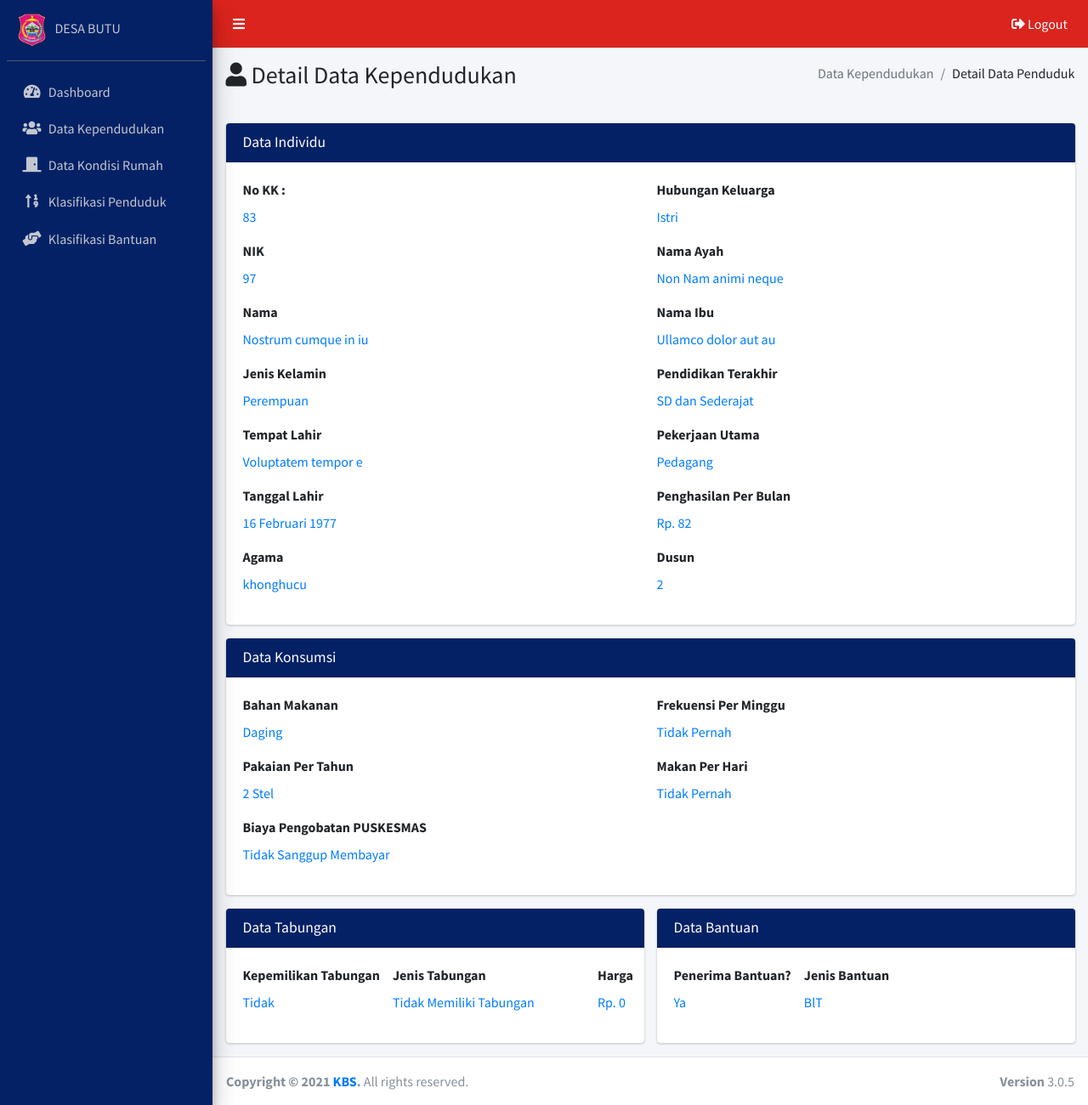
After one commit to wayosu/new-simkbs, a PHP site: page /simkbs/detail_penduduk/97 in a window 1280 px wide. The commit adds this page. Shown: the whole page at 85% size. Run offline with PHP 8.4, Linux system fonts and the light colour scheme; data comes from the database, SQL or seed files in the repository; some libraries are stand-ins or nearby versions.

Commit message:
detail penduduk

```diff
--- a/admin.php
+++ b/admin.php
@@ -25,6 +25,8 @@ include 'views/layout/sidebar.php';
         include 'views/pages/data_klasifikasi_kependudukan.php';
     } else if (isset($_GET['views']) && $_GET['views'] == "data_klasifikasi_bantuan") {
         include 'views/pages/data_klasifikasi_bantuan.php';
+    } else if (isset($_GET['views']) && $_GET['views'] == "detail_penduduk") {
+        include 'views/pages/detail_penduduk.php';
     } else {
         include 'views/pages/dashboard.php';
     }
--- a/app/function/function_data_kependudukan.php
+++ b/app/function/function_data_kependudukan.php
@@ -32,6 +32,7 @@ function tampil_data($mysqli)
                         <button class="dropdown-item" type="submit" name="hapus_data" onclick="return confirm('Yakin ingin menghapus data ini?')">Hapus</button>
                     </form>
                     <a href="edit_data_kependudukan/<?= $row['NIK']; ?>" class="dropdown-item">Edit</a>
+                    <a href="detail_penduduk/<?= $row['NIK']; ?>" class="dropdown-item">Detail</a>
                 </div>
             </td>
         </tr>
--- /dev/null
+++ b/views/pages/detail_penduduk.php
@@ -0,0 +1,306 @@
+<?php $nik = $_GET['id'];
+error_reporting(0);
+include 'app/post/post_data_kependudukan.php';  ?>
+
+<!-- Content Header (Page header) -->
+<section class="content-header">
+    <div class="container-fluid">
+        <div class="row">
+            <div class="col-sm-6">
+                <h3><i class="nav-icon fas fa-user"></i> Detail Data Kependudukan</h3>
+            </div>
+            <div class="col-sm-6">
+                <ol class="breadcrumb float-sm-right">
+                    <li class="breadcrumb-item active">Data Kependudukan</li>
+                    <li class="breadcrumb-item">Detail Data Penduduk</li>
+                </ol>
+            </div>
+        </div>
+    </div><!-- /.container-fluid -->
+</section>
+<?php
+$query = $mysqli->query("SELECT * FROM tabel_kependudukan JOIN tabel_konsumsi ON tabel_kependudukan.NIK = tabel_konsumsi.NIK JOIN tabel_pekerjaan ON tabel_kependudukan.NIK = tabel_pekerjaan.NIK JOIN tabel_pendidikan ON tabel_kependudukan.NIK = tabel_pendidikan.NIK JOIN tabel_tabungan ON tabel_kependudukan.NIK = tabel_tabungan.NIK WHERE tabel_kependudukan.NIK = '$nik'");
+$row = $query->fetch_assoc();
+?>
+<section class="content">
+    <div class="container-fluid">
+        <div class="row">
+            <div class="col-12">
+                <div class="card mt-3">
+                    <div class="card-header" style="background-color: #042165;">
+                        <h3 class="card-title text-white">Data Individu</h3>
+                    </div>
+                    <div class="card-body">
+                        <div class="row">
+                            <div class="col-md-6">
+                                <div class="form-group">
+                                    <label for="">No KK :</label>
+                                    <div class="text-primary"><?= $row['NO_KK'] ?></div>
+
+                                </div>
+                                <div class="form-group">
+                                    <label for="">NIK</label>
+                                    <div class="text-primary"><?= $row['NIK'] ?></div>
+                                </div>
+                                <div class="form-group">
+                                    <label for="">Nama</label>
+                                    <div class="text-primary"><?= $row['NAMA_LGKP'] ?></div>
+                                </div>
+                                <div class="form-group">
+                                    <label>Jenis Kelamin</label>
+                                    <div class="text-primary"><?= $row['JK'] == '1' ? 'Laki Laki' : 'Perempuan' ?></div>
+                                </div>
+                                <div class="form-group">
+                                    <label for="">Tempat Lahir</label>
+                                    <div class="text-primary"><?= $row['TMPT_LHR'] ?></div>
+                                </div>
+                                <div class="form-group">
+                                    <label for="">Tanggal Lahir</label>
+                                    <div class="text-primary"><?= tgl_indo($row['TGL_LHR']) ?></div>
+                                </div>
+                                <div class="form-group">
+                                    <label>Agama</label>
+                                    <div class="text-primary"><?= $row['AGAMA'] ?></div>
+                                </div>
+                            </div>
+                            <div class="col-md-6">
+                                <div class="form-group">
+                                    <label>Hubungan Keluarga</label>
+                                    <div class="text-primary"><?php
+                                                                if ($row['HBKEL'] == '1') {
+                                                                    echo 'Kepala Keluarga';
+                                                                } else if ($row['HBKEL'] == '3') {
+                                                                    echo "Istri";
+                                                                } else {
+                                                                    echo "Anak";
+                                                                }
+                                                                ?></div>
+                                </div>
+                                <div class="form-group">
+                                    <label for="">Nama Ayah</label>
+                                    <div class="text-primary"><?= $row['NAMA_LGKP_AYAH'] ?></div>
+                                </div>
+                                <div class="form-group">
+                                    <label for="">Nama Ibu</label>
+                                    <div class="text-primary"><?= $row['NAMA_LGKP_IBU'] ?></div>
+                                </div>
+                                <div class="form-group">
+                                    <label>Pendidikan Terakhir</label>
+                                    <div class="text-primary"><?= $row['PENDIDIKAN_TERAKHIR'] ?></div>
+                                </div>
+                                <div class="form-group">
+                                    <label>Pekerjaan Utama</label>
+                                    <div class="text-primary"><?= $row['PEKERJAAN'] ?></div>
+                                </div>
+                                <div class="form-group">
+                                    <label for="">Penghasilan Per Bulan</label>
+                                    <div class="text-primary">Rp. <?= number_format($row['PENGHASILAN_PER_BULAN']) ?></div>
+                                </div>
+                                <div class="form-group">
+                                    <label for="">Dusun</label>
+                                    <div class="text-primary"><?= $row['DSN'] ?></div>
+                                </div>
+                            </div>
+                        </div>
+                    </div>
+                </div>
+            </div>
+        </div>
+    </div>
+</section>
+
+<section class="content">
+    <div class="container-fluid">
+        <div class="row">
+            <div class="col-12">
+                <div class="card">
+                    <div class="card-header" style="background-color: #042165;">
+                        <h3 class="card-title text-white">Data Konsumsi</h3>
+                    </div>
+                    <div class="card-body">
+                        <div class="row">
+                            <div class="col-md-6">
+                                <div class="form-group">
+                                    <label>Bahan Makanan</label>
+                                    <div class="text-primary"><?php
+                                                                if ($row['BAHAN_MAKANAN'] == '1') {
+                                                                    echo 'Daging';
+                                                                } else if ($row['BAHAN_MAKANAN'] == '2') {
+                                                                    echo "Susu";
+                                                                } else if ($row['BAHAN_MAKANAN'] == '3') {
+                                                                    echo "Ayam";
+                                                                } else {
+                                                                    echo "Lainnya";
+                                                                }
+                                                                ?></div>
+                                </div>
+                                <div class="form-group">
+                                    <label>Pakaian Per Tahun</label>
+                                    <div class="text-primary"><?php
+                                                                if ($row['PAKAIAN_PER_TAHUN'] == '0') {
+                                                                    echo 'Tidak Pernah';
+                                                                } else if ($row['PAKAIAN_PER_TAHUN'] == '1') {
+                                                                    echo "1 Stel";
+                                                                } else if ($row['PAKAIAN_PER_TAHUN'] == '2') {
+                                                                    echo "2 Stel";
+                                                                } else if ($row['PAKAIAN_PER_TAHUN'] == '3') {
+                                                                    echo "3 Stel";
+                                                                } else {
+                                                                    echo "Lainnya";
+                                                                }
+                                                                ?></div>
+
+                                </div>
+                                <div class="form-group">
+                                    <label>Biaya Pengobatan PUSKESMAS</label><br>
+                                    <div class="text-primary"><?php
+                                                                if ($row['BIAYA_PENGOBATAN'] == '0') {
+                                                                    echo 'Tidak Sanggup Membayar';
+                                                                } else {
+                                                                    echo "Sanggup Membayar";
+                                                                }
+                                                                ?></div>
+
+                                </div>
+                            </div>
+                            <div class="col-md-6">
+                                <div class="form-group">
+                                    <label>Frekuensi Per Minggu</label>
+                                    <div class="text-primary"><?php
+                                                                if ($row['FREKUENSI_PER_MINGGU'] == '0') {
+                                                                    echo 'Tidak Pernah';
+                                                                } else if ($row['FREKUENSI_PER_MINGGU'] == '1') {
+                                                                    echo "1 Kali Seminggu";
+                                                                } else if ($row['FREKUENSI_PER_MINGGU'] == '2') {
+                                                                    echo "2 Kali Seminggu";
+                                                                } else if ($row['FREKUENSI_PER_MINGGU'] == '3') {
+                                                                    echo "3 Kali Seminggu";
+                                                                } else {
+                                                                    echo "Hampir Tiap Hari";
+                                                                }
+                                                                ?></div>
+
+                                </div>
+                                <div class="form-group">
+                                    <label>Makan Per Hari</label>
+                                    <div class="text-primary"><?php
+                                                                if ($row['MAKAN_PER_HARI'] == '0') {
+                                                                    echo 'Tidak Pernah';
+                                                                } else if ($row['MAKAN_PER_HARI'] == '1') {
+                                                                    echo "1 Kali Sehari";
+                                                                } else if ($row['MAKAN_PER_HARI'] == '2') {
+                                                                    echo "2 Kali Sehari";
+                                                                } else if ($row['MAKAN_PER_HARI'] == '3') {
+                                                                    echo "3 Kali Sehari";
+                                                                } else {
+                                                                    echo "Lainnya";
+                                                                }
+                                                                ?></div>
+                                </div>
+                            </div>
+                        </div>
+                    </div>
+                </div>
+</section>
+
+
+
+
+
+<section class="content">
+    <div class="container-fluid">
+        <div class="row">
+            <div class="col-md-6">
+                <div class="card">
+                    <div class="card-header" style="background-color: #042165;">
+                        <h3 class="card-title text-white">Data Tabungan</h3>
+                    </div>
+                    <div class="card-body">
+                        <div class="row">
+                            <div class="col-auto">
+                                <div class="form-group">
+                                    <label>Kepemilikan Tabungan</label><br>
+                                    <div class="text-primary"><?php
+                                                                if ($row['KEPEMILIKAN_TABUNGAN'] == '0') {
+                                                                    echo 'Tidak';
+                                                                } else {
+                                                                    echo "Ya";
+                                                                }
+                                                                ?></div>
+                                </div>
+                            </div>
+                            <div class="col">
+                                <div class="form-group">
+                                    <label>Jenis Tabungan</label>
+                                    <div class="text-primary"><?php
+                                                                if ($row['JENIS_TABUNGAN'] == '1') {
+                                                                    echo 'Sepeda Motor Kredit';
+                                                                } else if ($row['JENIS_TABUNGAN'] == '2') {
+                                                                    echo 'Emas';
+                                                                } else if ($row['JENIS_TABUNGAN'] == '3') {
+                                                                    echo 'Hewan Ternak';
+                                                                } else if ($row['JENIS_TABUNGAN'] == '4') {
+                                                                    echo 'Kapal Motors';
+                                                                } else if ($row['JENIS_TABUNGAN'] == '0') {
+                                                                    echo "Tidak Memiliki Tabungan";
+                                                                } else {
+                                                                    echo "Barang Modal Lainnya";
+                                                                }
+                                                                ?></div>
+                                </div>
+                            </div>
+
+                        <div class="form-group">
+                            <label for="">Harga</label>
+                            <div class="text-primary"><?php
+                                                        if ($row['HARGA'] == '1') {
+                                                            echo 'Tidak Memiliki Bantuan';
+                                                        } else {
+                                                            echo 'Rp. ' . $row['HARGA'];
+                                                        }
+                                                        ?></div>
+                        </div>
+                    </div>
+                </div>
+            </div>
+            </div>
+            <div class="col-md-6">
+                <div class="card">
+                    <div class="card-header" style="background-color: #042165;">
+                        <h3 class="card-title text-white">Data Bantuan</h3>
+                    </div>
+                    <div class="card-body">
+                        <div class="row">
+                            <div class="col-auto">
+                                <div class="form-group">
+                                    <label>Penerima Bantuan?</label><br>
+                                    <div class="text-primary"><?php
+                                                                if ($row['bantuan'] == '0') {
+                                                                    echo 'Tidak';
+                                                                } else {
+                                                                    echo "Ya";
+                                                                }
+                                                                ?></div>
+
+                                </div>
+                            </div>
+                            <div class="col">
+                                <div class="form-group">
+                                    <label>Jenis Bantuan</label>
+                                    <div class="text-primary"><?php
+                                                                if ($row['jenis_bantuan'] == '') {
+                                                                    echo 'Tidak Memiliki Bantuan';
+                                                                } else {
+                                                                    echo $row['jenis_bantuan'];
+                                                                }
+                                                                ?></div>
+
+                                </div>
+                            </div>
+                        </div>
+                    </div>
+                </div>
+            </div>
+        </div>
+
+</section>
```
Also changed, not shown: .htaccess.
